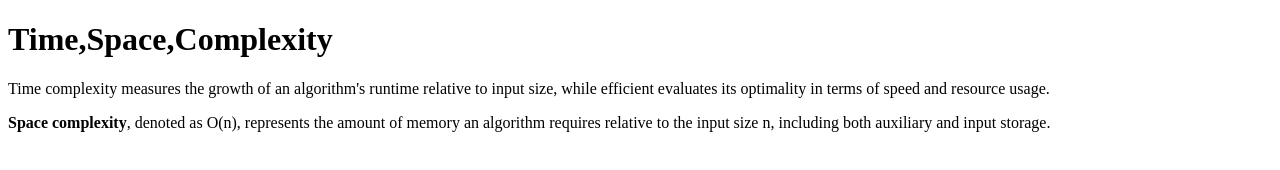
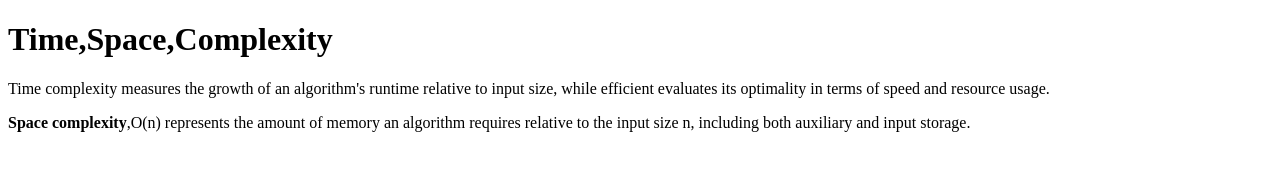
Before and after one commit to acciojob/time-and-space-complexity-vinay1723, a website: page main.html in a window 1280 px wide. Drawn offline with Linux system fonts and the light colour scheme.

Commit message:
created a submission

```diff
--- a/main.html
+++ b/main.html
@@ -12,7 +12,7 @@
 </script>
 	<h1>Time,Space,Complexity</h1>
 	<p>Time complexity measures the growth of an algorithm's runtime relative to input size, while efficient evaluates its optimality in terms of speed and resource usage.</p>
-	<p><b>Space complexity</b>, denoted as O(n), represents the amount of memory an algorithm requires relative to the input size n, including both auxiliary and input storage.</p>
+	<p><b>Space complexity</b>,O(n) represents the amount of memory an algorithm requires relative to the input size n, including both auxiliary and input storage.</p>
 </body>
 
 </html>
```
